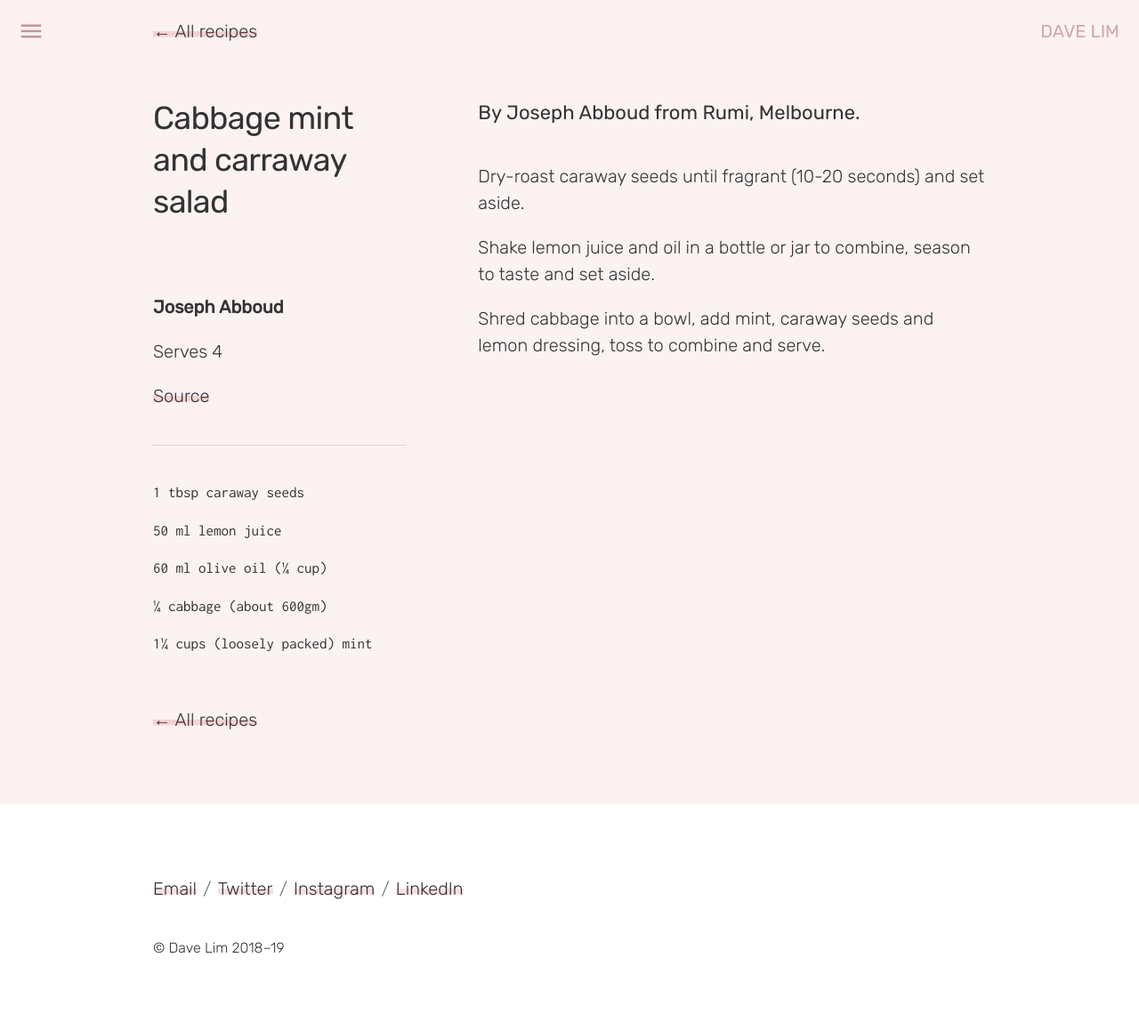
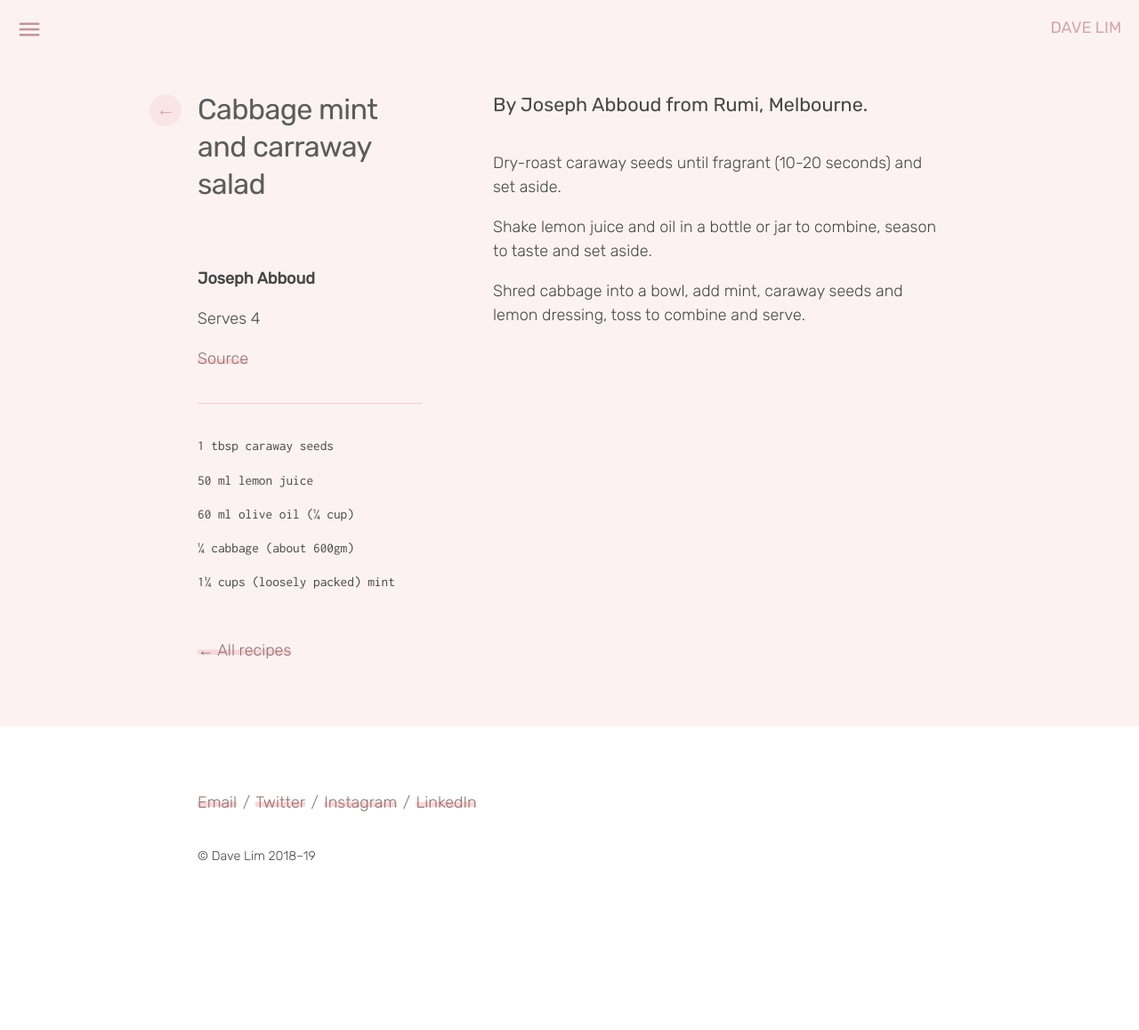
Before and after one commit to dlimiter/dlimiter.github.io, a Jekyll site: the page built from _recipes/joseph-abboud-cabbage-salad.md, in a window 1280 px wide. Shown: the whole page at 89% size. Built offline with Jekyll 4.4.1, drawn with Linux system fonts in a browser that asks for light colours; after the commit the page ends 1045 px from its top, so only the background shows below that.

Commit message:
Refactors some colours and styles

```diff
--- a/_layouts/recipe.html
+++ b/_layouts/recipe.html
@@ -4,11 +4,11 @@
 
 <div class="container recipe">
   <section class="recipe__section recipe__meta">
-    <section class="recipe__link-header">
-      <a href="/recipes/">&larr; All recipes</a>
-    </section>
     <div class="recipe__title">
-      <h1>{{ page.title }}</h1>
+
+      <h1>
+        <a class="recipe__back-link" href="/recipes/">&larr;</a>
+        {{ page.title }}</h1>
     </div>
     <div class="recipe__details">
       {% unless page.author == nil %}
--- a/css/style.scss
+++ b/css/style.scss
@@ -12,10 +12,6 @@
 .material-icons.md-36 { font-size: 36px; }
 .material-icons.md-48 { font-size: 48px; }
 
-$pink: #f1bec0;
-$charcoal: #333;
-$text: $charcoal;
-$nav-width: 250px;
 
 @function tint($color, $percentage) {
   @return mix(white, $color, $percentage);
@@ -25,8 +21,18 @@
   @return mix(black, $color, $percentage);
 }
 
+$pink: #f1bec0;
+$charcoal: #333;
+$text: tint($charcoal, 10%);
+$text-display: tint($charcoal, 20%);
+$nav-width: 250px;
+
 $pink-text: shade($pink, 12%);
+$pink-text-2: shade($pink, 40%);
 $hairline: 1px solid tint($pink, 20%);
+
+$link-hover-1: tint($pink, 40%);
+$link-hover-2: tint($pink, 60%);
 
 .section-divider {
   border-bottom: $hairline;
@@ -46,7 +52,7 @@
   box-sizing: border-box;
 }
 html {
-  font-size: 20px;
+  font-size: 18px;
   line-height: 1.5;
 }
 
@@ -58,6 +64,7 @@
 
 a {
   color: $text;
+  color: $pink-text-2;
   text-decoration: none;
   transition: 0.1s all ease-in-out;
   position: relative;
@@ -77,17 +84,16 @@
     left: 0%;
     width: 100%;
     height: 108%;
-    background: tint($pink, 30%);
+    background: $link-hover-1;
     transform: scaleY(.2);
   }
   &:hover {
     &:before {
       transform: none;
-      background: tint($pink, 50%);
+      background: $link-hover-2;
     }
   }
 }
-
 
 footer {
   margin-bottom: 4rem;
@@ -97,16 +103,6 @@
     margin-top:2em;
     padding-top: 2em;
     margin-bottom: 1em;
-  }
-  a {
-    &:before {
-      background: tint($pink, 50%);
-    }
-    &:hover {
-      &:before {
-        background: tint($pink, 70%);
-      }
-    }
   }
 }
 
@@ -131,8 +127,10 @@
   font-weight: 400;
 }
 
+h1, h2, h3, h4,
 .h1, .h2, .h3, .h4 {
   margin-top: 0;
+  color: $text-display;
 }
 
 .h0 {
@@ -152,6 +150,9 @@
   font-size: 1.4rem;
 }
 
+h4, .h4 {
+  font-size: 1.2rem;
+}
 
 .colspan-2 {
   grid-column-start: 1;
@@ -168,13 +169,14 @@
   @extend .h1;
   font-size: 1.8rem;
   margin-top: 2rem;
+
   @media only screen and (min-width: 40em) {
     font-size: 2.7rem;
   }
 }
 
 .lede {
-  font-size: 1.1rem;
+  font-size: 1.2rem;
   font-weight: 400;
   margin-bottom: 2rem;
 }
@@ -190,14 +192,11 @@
 }
 
 .resumeitem__heading {
-  font-weight: 600;
-  font-size: 1.1rem;
+  @extend h4;
 }
 
 .resumeitem__date {
   @extend .mono;
-  // text-transform: uppercase;
-  // letter-spacing: 0.05em;
   margin: 0 0 0.5rem 0;
 }
 
@@ -241,10 +240,13 @@
     @media only screen and (min-width: 80em) {
       grid-template-columns: 1fr 2fr ;
     }
-    .recipe__link-header {
+    .recipe__back-link {
+      position: relative;
+      top: -.25rem;
       @media only screen and (min-width: 80em) {
         position: absolute;
-        top: 1em;
+        left: -3rem;
+        top: .2rem;
       }
     }
     .recipe__title {
@@ -266,6 +268,31 @@
         margin-bottom: 0;
         padding-bottom: 0;
       }
+    }
+  }
+}
+
+.recipe__title {
+  position: relative;
+  .recipe__back-link {
+    $dim: 2rem;
+    color: $pink-text;
+    font-weight: 400;
+    font-size: 1.2rem;
+    display: inline-block;
+    height: $dim;
+    width: $dim;
+    background: $link-hover-2;
+    line-height:0.95 * $dim;
+    text-align: center;
+    border-radius: $dim/2;
+    &:before {
+      content:none;
+    }
+    &:hover {
+      background: $link-hover-1;
+      color: shade($pink-text, 5%);
+      transform: scale(1.2);
     }
   }
 }
@@ -292,7 +319,6 @@
 
 .nav__logo,
 .nav__toggle {
-  color: $text;
   color: $pink-text;
   text-decoration: none;
   vertical-align: middle;
@@ -300,16 +326,12 @@
     content: none;
   }
   &:hover {
-    color: $text;
     color: shade($pink-text,10%);
   }
   &:active {
-    color: $text;
     color: shade($pink-text,10%);
   }
   &:visited {
-    color: $text;
-    color: shade($pink-text, 10%);
   }
 }
 
@@ -318,9 +340,8 @@
 }
 
 #nav {
-  //background: tint($pink, 70%);
-  background: $text;
-  color: white;
+  background: $charcoal;
+  // color: white;
   width: $nav-width;
   height: 100%;
   position: fixed;
@@ -329,14 +350,9 @@
   transition: all .3s ease;
   padding: 8px;
   a {
-    color: white;
-    &:before {
-      background: tint($pink, 50%);
-    }
+    color: shade(white, 20%);
     &:hover {
-      &:before {
-        transform: none;
-      }
+       color: white;
     }
   }
 }
@@ -369,7 +385,6 @@
 }
 
 a.nav__item {
-  //@extend .mono;
   font-size: 1.2rem;
   color: shade($pink, 70%);
   text-decoration: none;
@@ -379,24 +394,6 @@
   padding: 1em 1em;
   &:before {
     content: none;
-  }
-  &:visited {
-    color: shade($pink, 70%);
-  }
-  &:hover {
-    color: shade($pink, 40%);
-  }
-  &:active {
-     color: shade($pink, 40%);
-  }
-  &.-active {
-    color: shade($pink, 80%) !important;
-    &:active,
-    &:visited,
-    &:hover,
-    &:active {
-      color: shade($pink, 70%);
-    }
   }
 }
 
@@ -409,13 +406,9 @@
 .cooksnote {
   margin: 2rem 0 3rem;
   $col: tint($pink, 70%);
-  // background: $col;
-  //border-left: 7px solid tint($pink, 30%);
   border-radius: 5px;
   color: shade($pink, 30%);
-  // outline: 1rem solid $col;
   position: relative;
-  // z-index: -1; Why did I do this?
   padding-top: 1rem;
 
   &:before {
```
